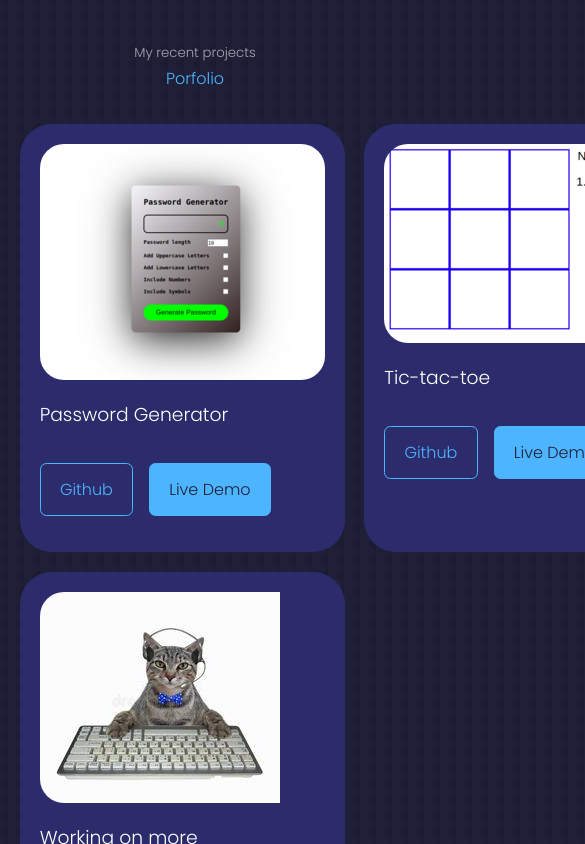
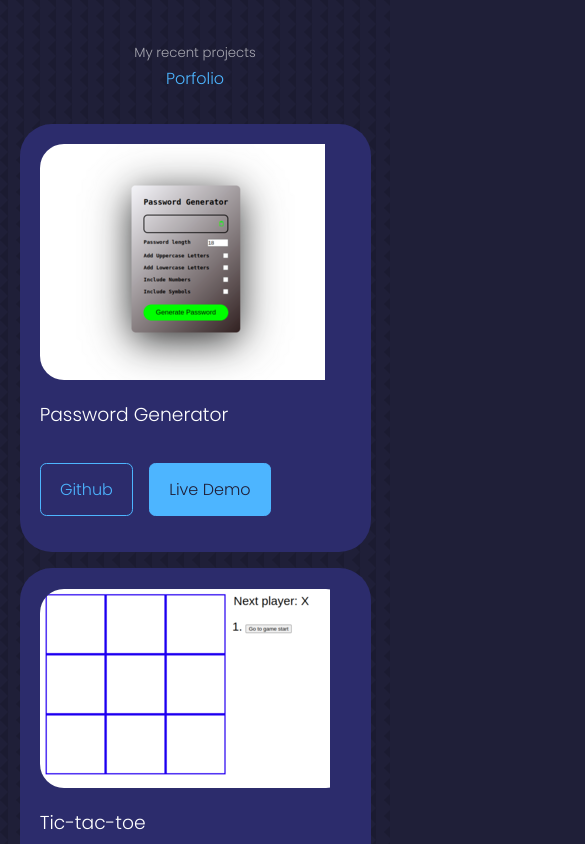
Before and after one commit to cliff-folsom/portfolio, a React (Create React App) app: page / in a window 390 px wide. Shown: the part 4680-5524 px from the top of the page, 585 px wide, since content can reach past the window. Built offline with nearby package versions, Linux system fonts and the light colour scheme.

Commit message:
fixed portfolio__item

```diff
--- a/src/components/Portfolio/Portfolio.css
+++ b/src/components/Portfolio/Portfolio.css
@@ -55,5 +55,8 @@
 
 /************* Media Queries (Med) ***************/
 @media screen and (max-width: 600px) {
-
+    .portfolio__container {
+        grid-template-columns: 1fr;
+        gap: 1rem;
+    }
 }
```
